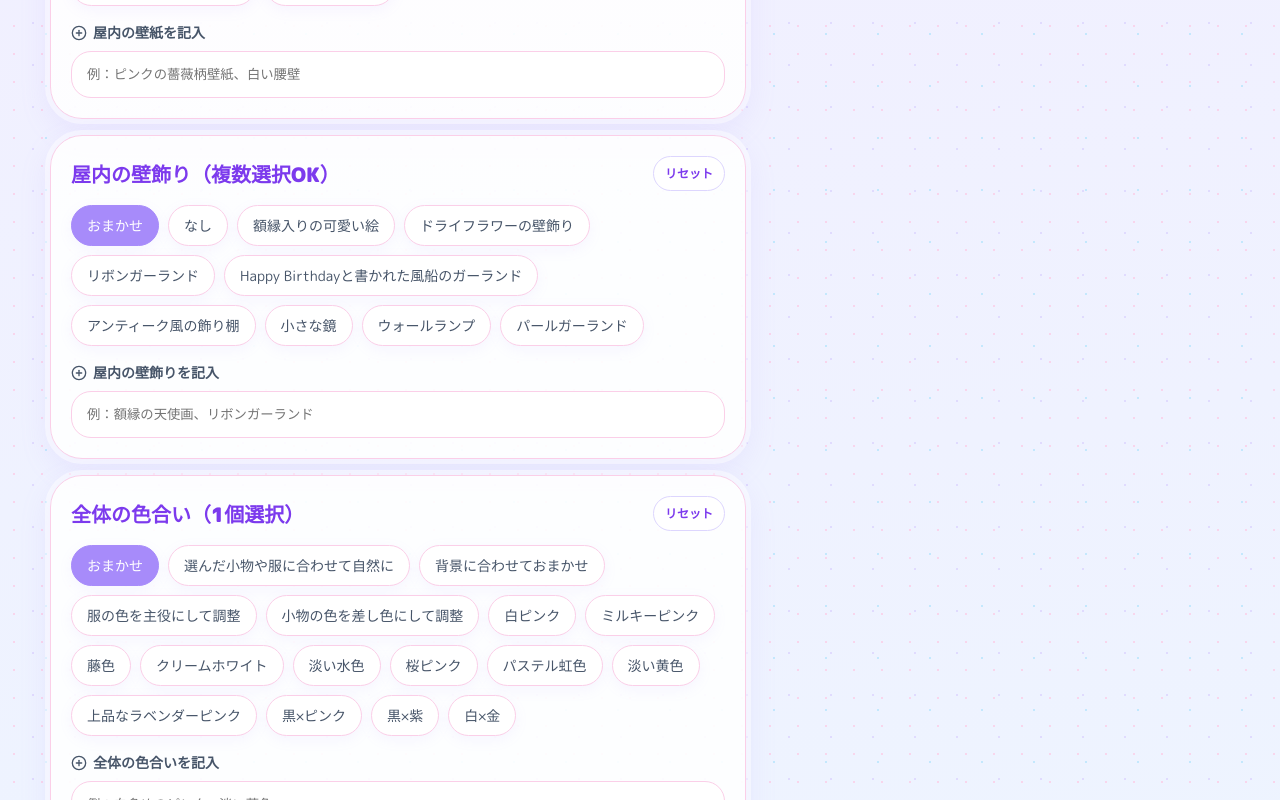
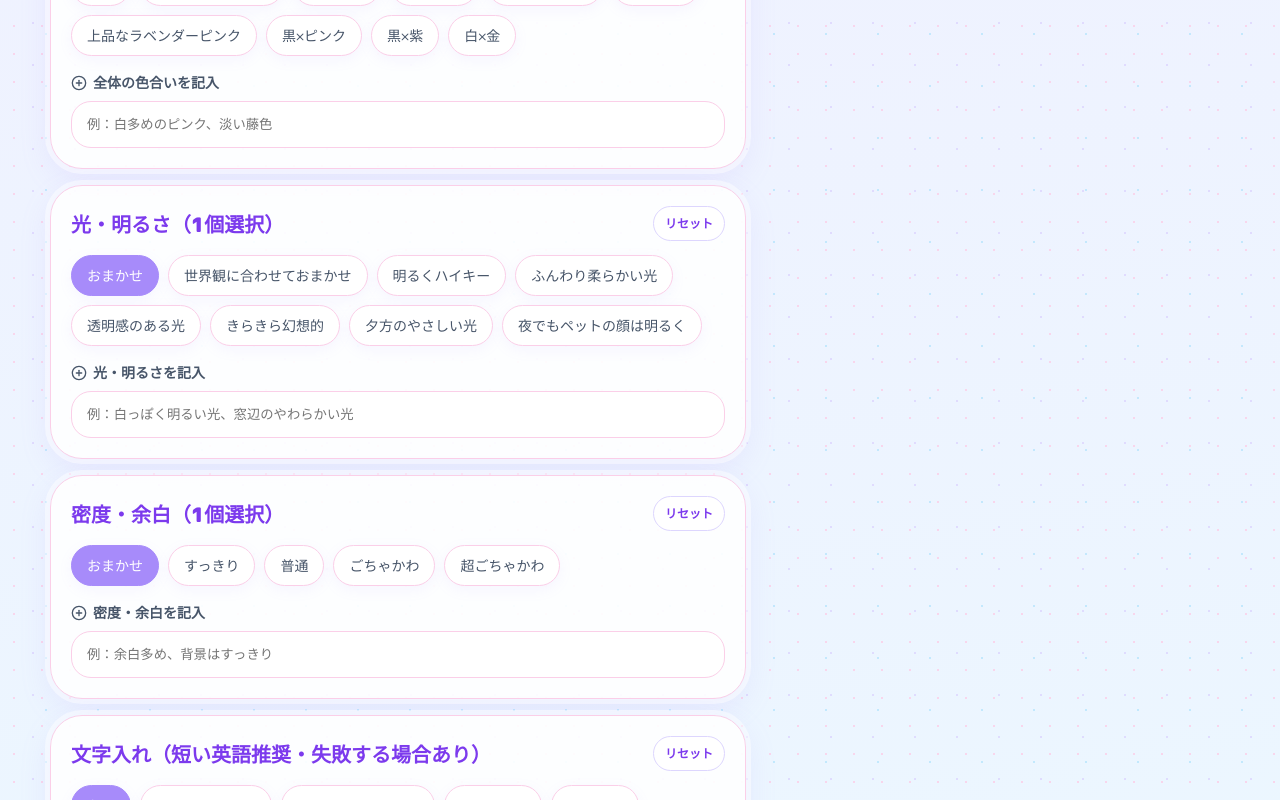
Before and after one commit to momomimikawaii-rgb/yuyupm, a React (Vite) app: page / in a window 1280 px wide. Shown: the part 5980-6780 px from the top of the page. Built offline with nearby package versions, Linux system fonts and the light colour scheme.

Commit message:
Add files via upload

```diff
--- a/src/App.jsx
+++ b/src/App.jsx
@@ -1318,6 +1318,7 @@ function App() {
             {multiCategories
               .filter((category) => !(category.indoorOnly && locationType !== "indoor"))
               .filter((category) => !(isUpsideDownStairs && category.id === "containerScene"))
+              .filter((category) => !["wallpaper", "wallDecor"].includes(category.id) || hasSelection(selected, "wallDetail", "詳細選択"))
               .map((category) => {
               const CategoryIcon = category.icon;
               const displayTitle = getDisplayTitle(category);
```
